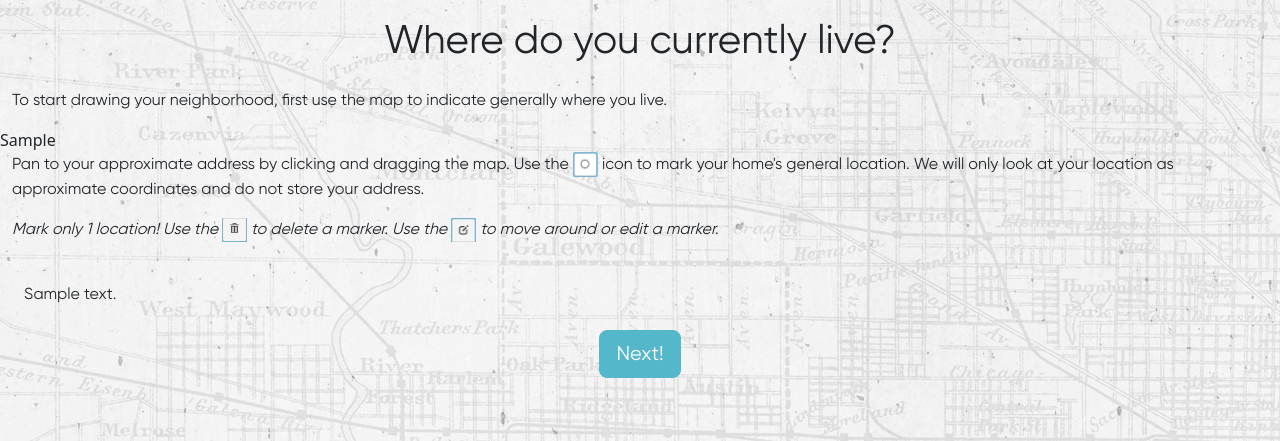
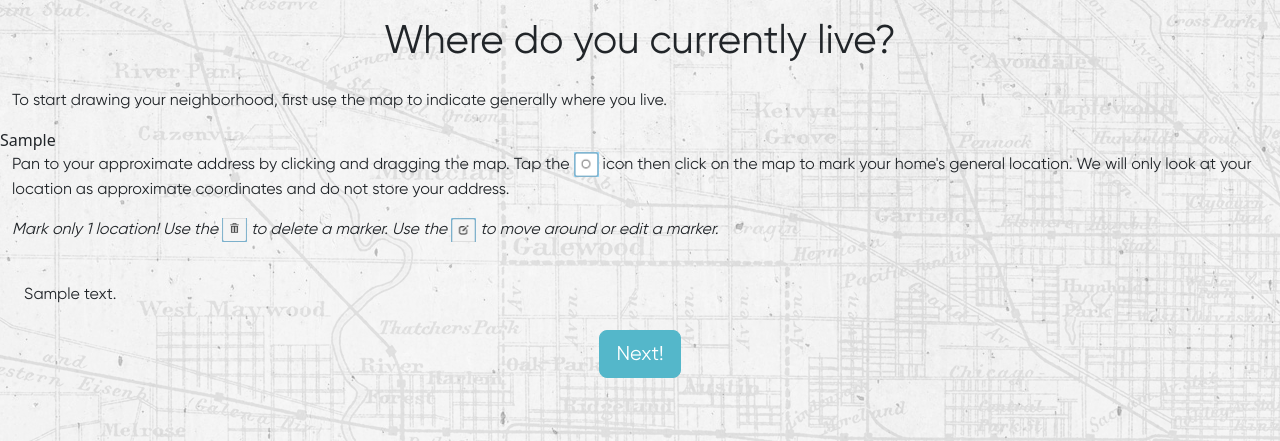
Before and after one commit to divij-sinha/neighbourhood-mapping, a Flask app: template app/templates/form_page_start.html in a window 1280 px wide. Shown: the part 145-586 px from the top of the page. Run offline with Flask 3, Linux system fonts and the light colour scheme; tables that the repository leaves empty hold one stand-in row (values such as "Sample post"); the template is opened without the code that fills it: values that come from a table or form of the project are taken from there, most other values are stand-ins (such as "Sample title", 1, 10 or a date in 2020).

Commit message:
Update form_page_start.html

```diff
--- a/app/templates/form_page_start.html
+++ b/app/templates/form_page_start.html
@@ -23,8 +23,8 @@
 </form>
 <div class="container-fluid text-left">
   <p>
-    Pan to your approximate address by clicking and dragging the map. Use the
-    <img src="/static/draw_icon.png" alt="white circle" width="25" /> icon to mark your home's general location.
+    Pan to your approximate address by clicking and dragging the map. Tap the
+    <img src="/static/draw_icon.png" alt="white circle" width="25" /> icon then click on the map to mark your home's general location.
     We will only look at your location as approximate coordinates and do not store your address.
   </p>
   <p class="fst-italic">
```
